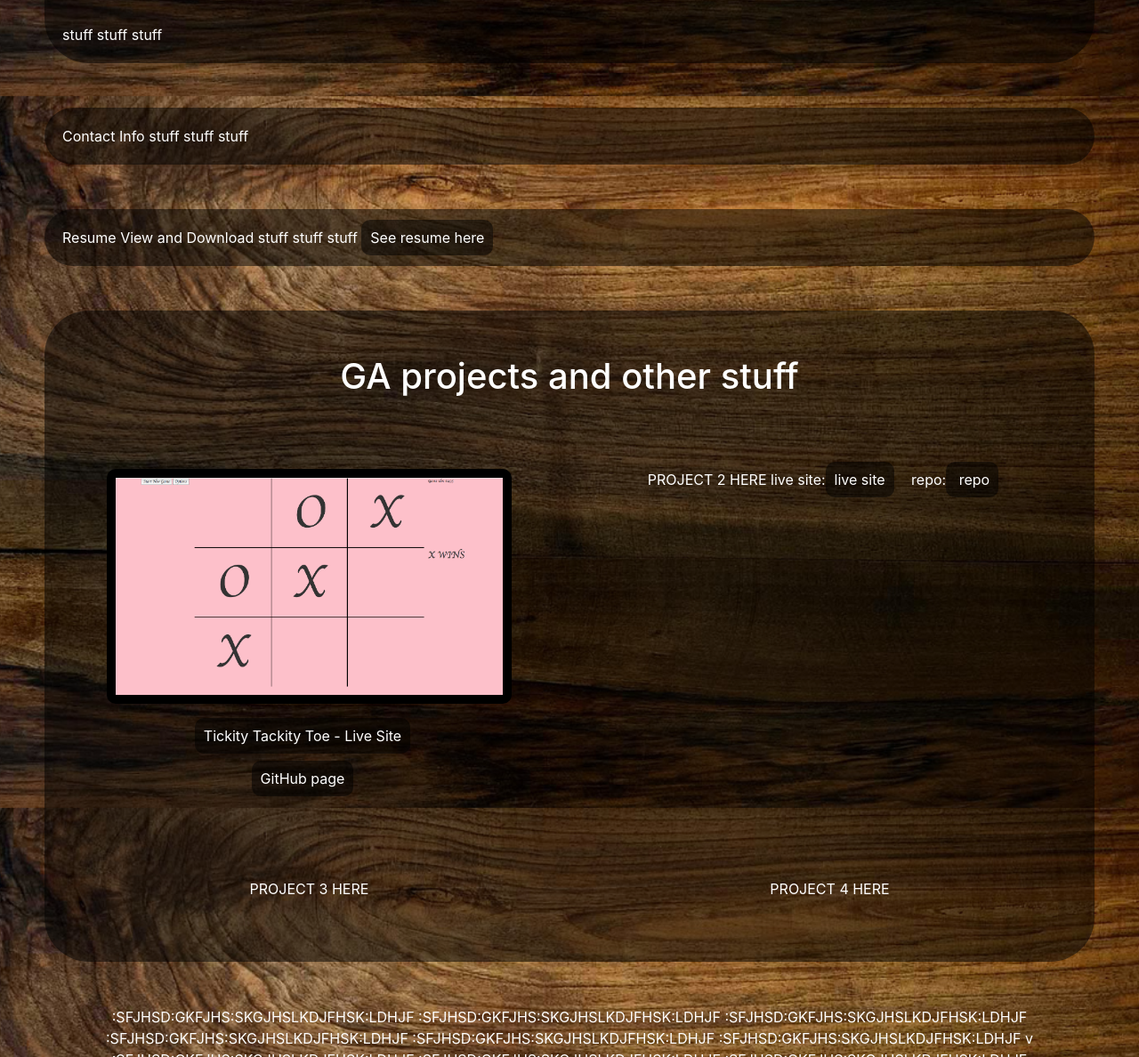
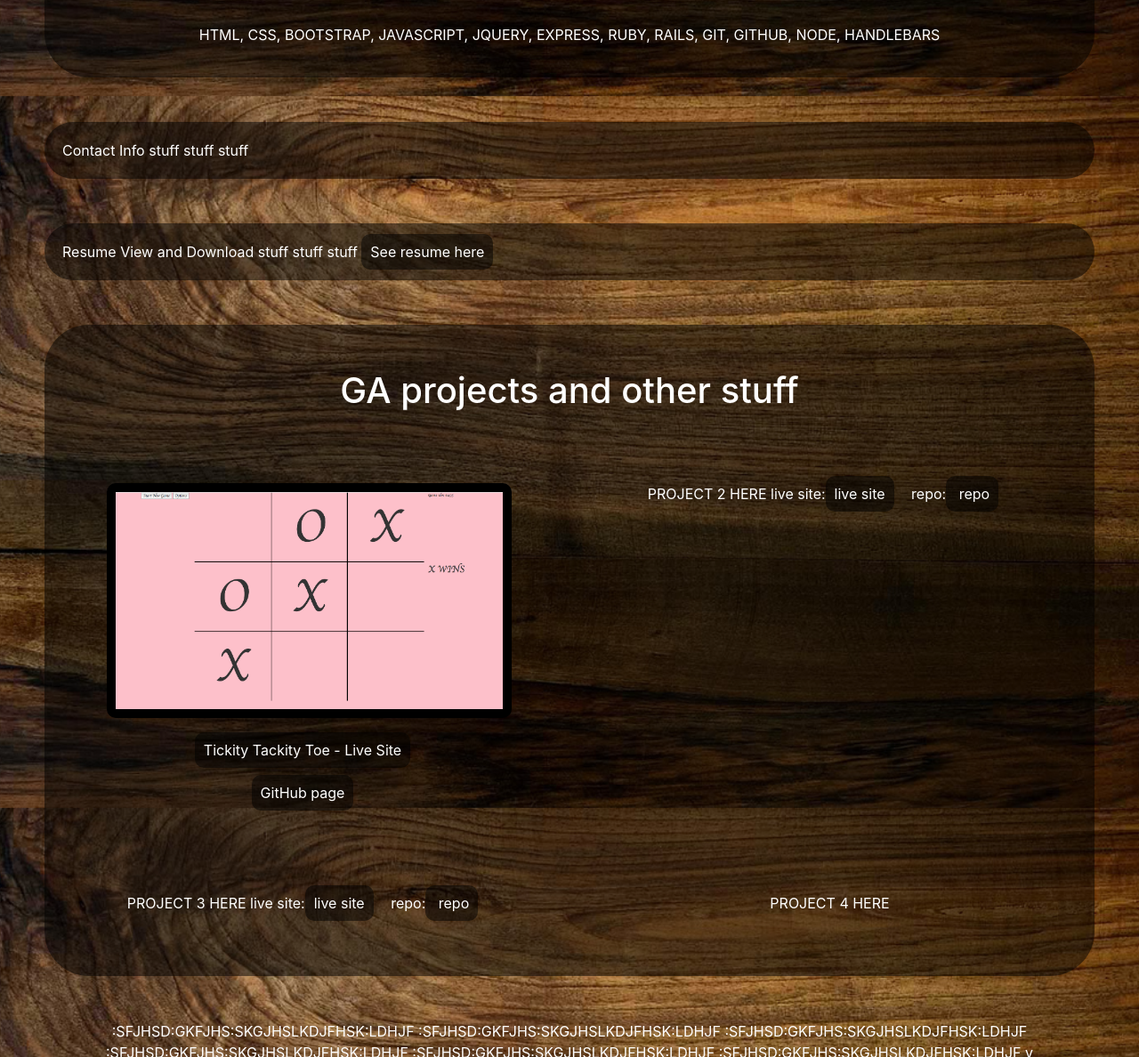
Before and after one commit to jal90/old-portfolio, a website: page index.html in a window 1280 px wide. Shown: the part 692-1880 px from the top of the page at 89% size. Drawn offline with nearby package versions, Linux system fonts and the light colour scheme.

Commit message:
Add 3rd project and skills
links to 3rd project live site and repo, and a bunch of
skills

```diff
--- a/index.html
+++ b/index.html
@@ -58,7 +58,8 @@
   <!-- END ABOUT ME -->
 
   <section id="skills">
-    <h1>Skills</h1> stuff stuff stuff
+    <h1>Skills</h1>
+    <p> HTML, CSS, BOOTSTRAP, JAVASCRIPT, JQUERY, EXPRESS, RUBY, RAILS, GIT, GITHUB, NODE, HANDLEBARS
   </section>
 
   <section id="contact">
@@ -91,6 +92,8 @@
     <div class="row">
       <div class="col left">
         PROJECT 3 HERE
+        live site:<a href="https://jal90.github.io/survey-client/">live site</a>
+        repo:<a href="https://github.com/jal90/survey-client">  repo</a>
       </div>
       <div class="col right">
         PROJECT 4 HERE
```
